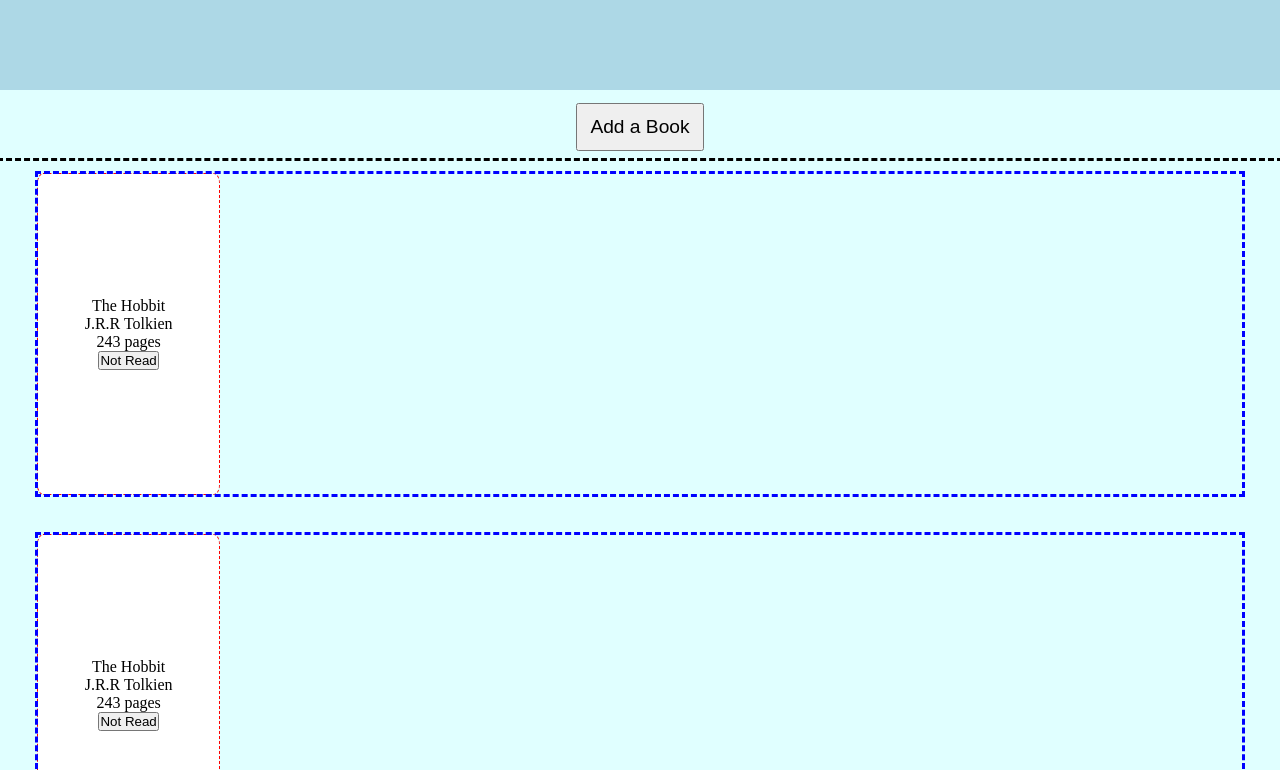
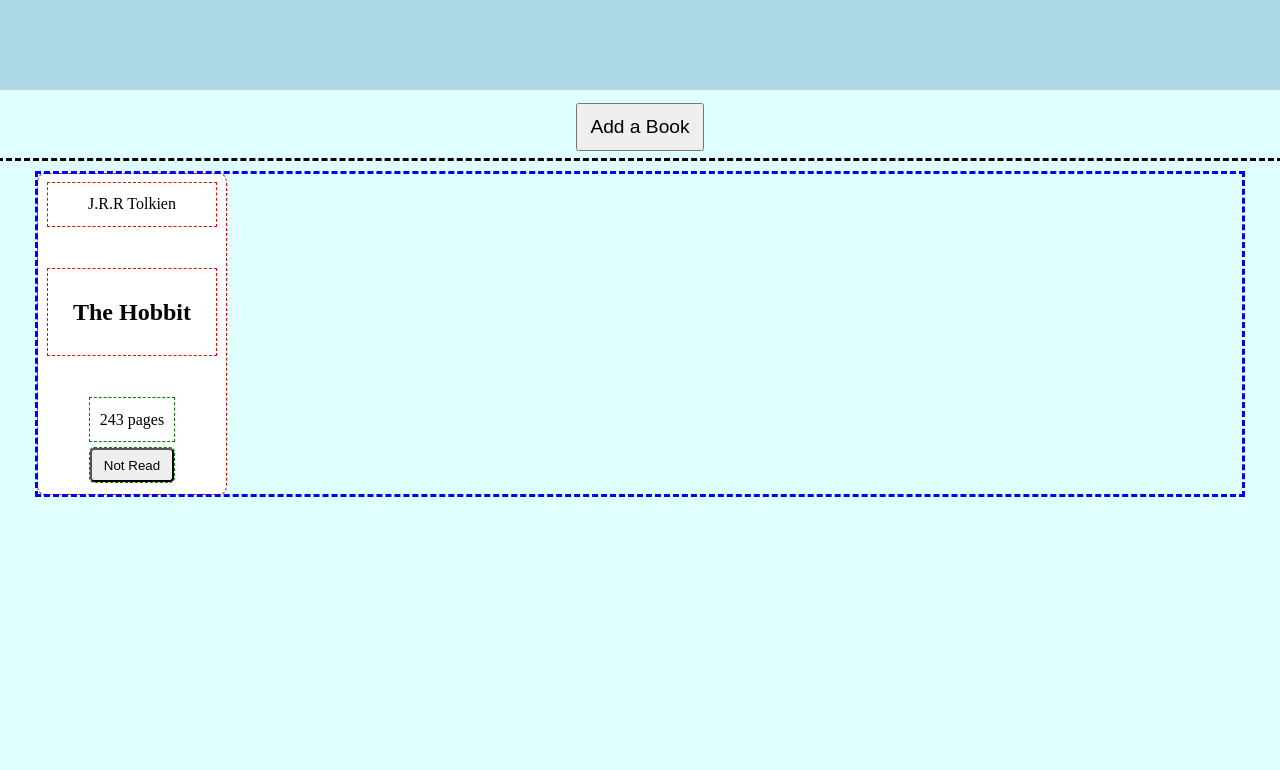
Before and after one commit to Shommon/ELibrary, a plain HTML site: page index.html in a window 1280 px wide. Shown: the part 30-800 px from the top of the page. Drawn offline with Linux system fonts and the light colour scheme.

Commit message:
Changed display of books from flex to grid

```diff
--- a/index.html
+++ b/index.html
@@ -44,20 +44,13 @@
             <div id="book-container">
                 <div class="row">
                     <div class="book">
-                        <p class="title">The Hobbit</p>
-                        <p class="author">J.R.R Tolkien</p>
-                        <p class="pages">243 pages</p>
-                        <button class="read status">Not Read</button>
+                        <span class="author">J.R.R Tolkien</span>
+                        <span class="title">The Hobbit</span>
+                        <span class="pages">243 pages</span>
+                        <button class="status">Not Read</button>
                     </div>
 
-                </div>
-                <div class="row">
-                    <div class="book">
-                        <p class="title">The Hobbit</p>
-                        <p class="author">J.R.R Tolkien</p>
-                        <p class="pages">243 pages</p>
-                        <button class="read status">Not Read</button>
-                    </div>
+
                 </div>
 
 
--- a/scripts/main.js
+++ b/scripts/main.js
@@ -1,13 +1,24 @@
 const dialog = document.getElementById("addbookdialog");
 const closeBtn = dialog.querySelector("#close");
+const bookElements = document.querySelectorAll(".book");
+
+const myLibrary = [];
 
 
-const myLibrary = [];
+// Test for button press on each book object
+bookElements.forEach(book => {
+    const statusBtn = book.querySelector(".status");
+    statusBtn.addEventListener('click', (e) => {
+        console.log(e);
+    })
+})
+
+
+
 
 function showDialog() {
     dialog.style.display = 'flex';
     dialog.showModal();
-
 }
 
 closeBtn.addEventListener("click", (e) => {
@@ -35,4 +46,4 @@ function addBookToLibrary(book) {
 
 
 addBookToLibrary(theHobbit)
-console.log(myLibrary[0].title)
+// console.log(myLibrary[0].title)
--- a/styles/style.css
+++ b/styles/style.css
@@ -182,8 +182,9 @@ form#addbookform #submitbutton{
     max-height: var(--book-row-max-height);
     height: var(--book-row-height);
 
-    display: flex;
-    gap: 2%;
+    display: grid;
+    grid-template-columns: repeat(6, minmax(0, 1fr));
+    gap: 1em;
 }
 
 
@@ -191,13 +192,49 @@ form#addbookform #submitbutton{
 /* =======BOOK ITEM========= */
 .book {
     outline: 1px red dashed;
-    width: 15%;
+    width: 1fr;
     height: 100%;
     background-color: var(--book-background-color);
     border-radius: 3%;
 
-    display: flex;
-    flex-direction: column;
-    justify-content: center;
-    align-items: center;
+    display: grid;
+    grid-template-columns: repeat(4, minmax(0,1fr));
+    grid-template-rows: repeat(7, 1fr);
+    text-align: center;
+    padding: 5% ;
 }
+
+.author {
+    outline: 1px red dashed;
+    grid-area: 1 / 1 / 2 / 5;
+
+    display: grid;
+    place-content: center;
+}
+
+.title {
+    outline: 1px red dashed;
+    grid-area: 3 / 1 / 5 / 5;
+
+    display: grid;
+    place-content: center;
+    font-weight: bold;
+    font-size: 1.5em;
+}
+
+.pages {
+    outline: 1px green dashed;
+    grid-area: 6 / 2 / 7 / 4;
+
+    display: grid;
+    place-content: center;
+}
+
+.status {
+    outline: 1px green dashed;
+    grid-area: 7 / 2 / 8 / 4;
+
+    height: 80%;
+    border-radius: 0.3em;
+    margin-top: 0.5em;
+}
```
